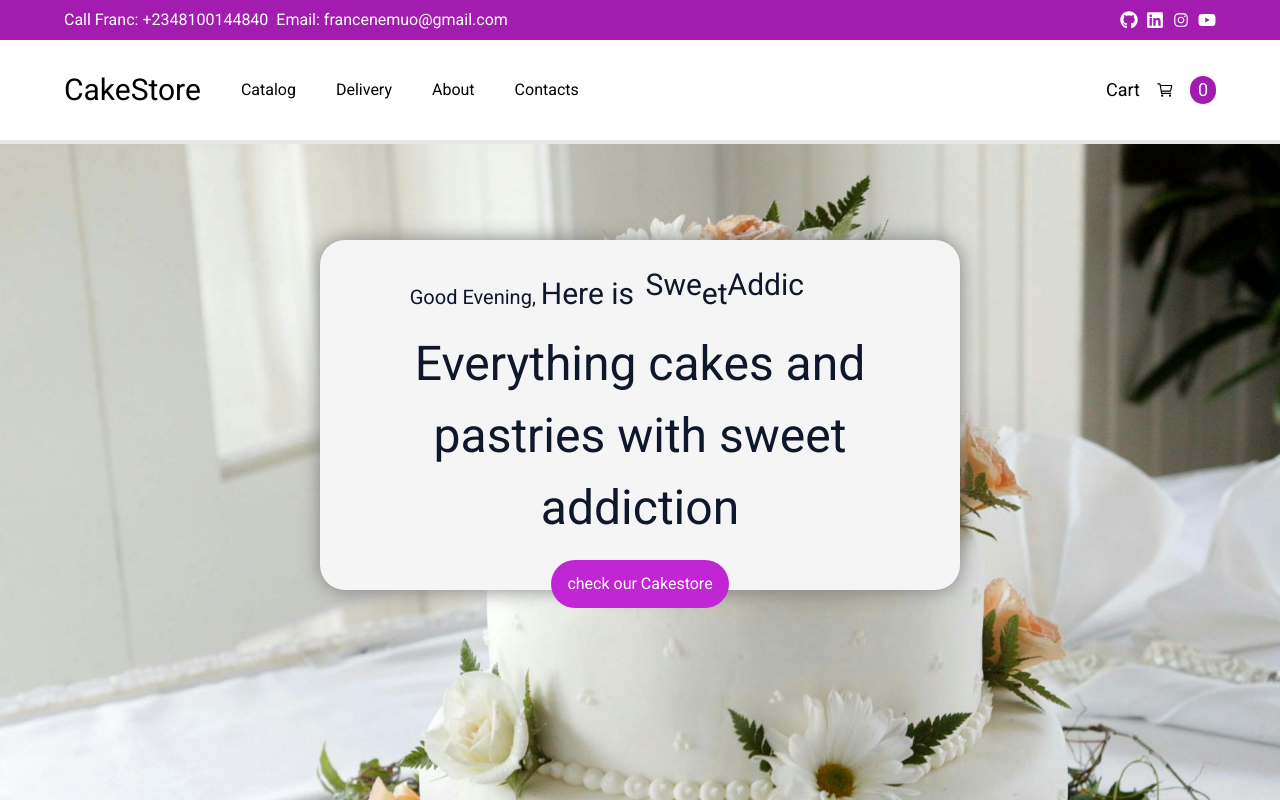
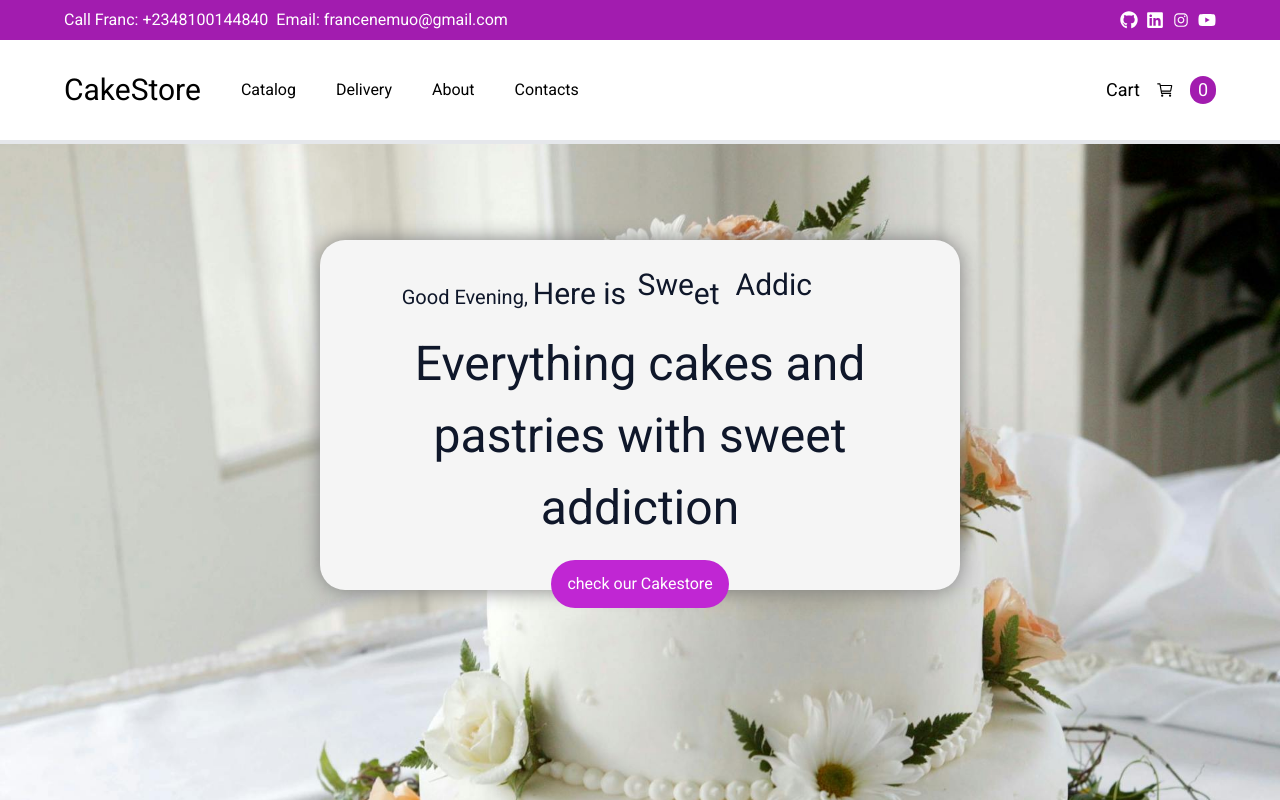
Before and after one commit to coderitec/cakestore, a Next.js app: page / in a window 1280 px wide. Shown: the top 800 px of the page. Built offline with nearby package versions, Linux system fonts and the light colour scheme.

Commit message:
fix: add some spaces

```diff
--- a/src/app/components/Banner.jsx
+++ b/src/app/components/Banner.jsx
@@ -13,7 +13,7 @@ export default function Banner() {
          <span className='text-3xl '>
          <span className='animate-bounce inline-block pl-1'>Swe</span>
          <span className='animate-pulse inline-block '>et </span>
-         <span className='animate-bounce inline-block'>Addic </span>
+         <span className='animate-bounce inline-block pl-4'>Addic </span>
          <span className='animate-ping'>tions </span>
          </span>
 
```
